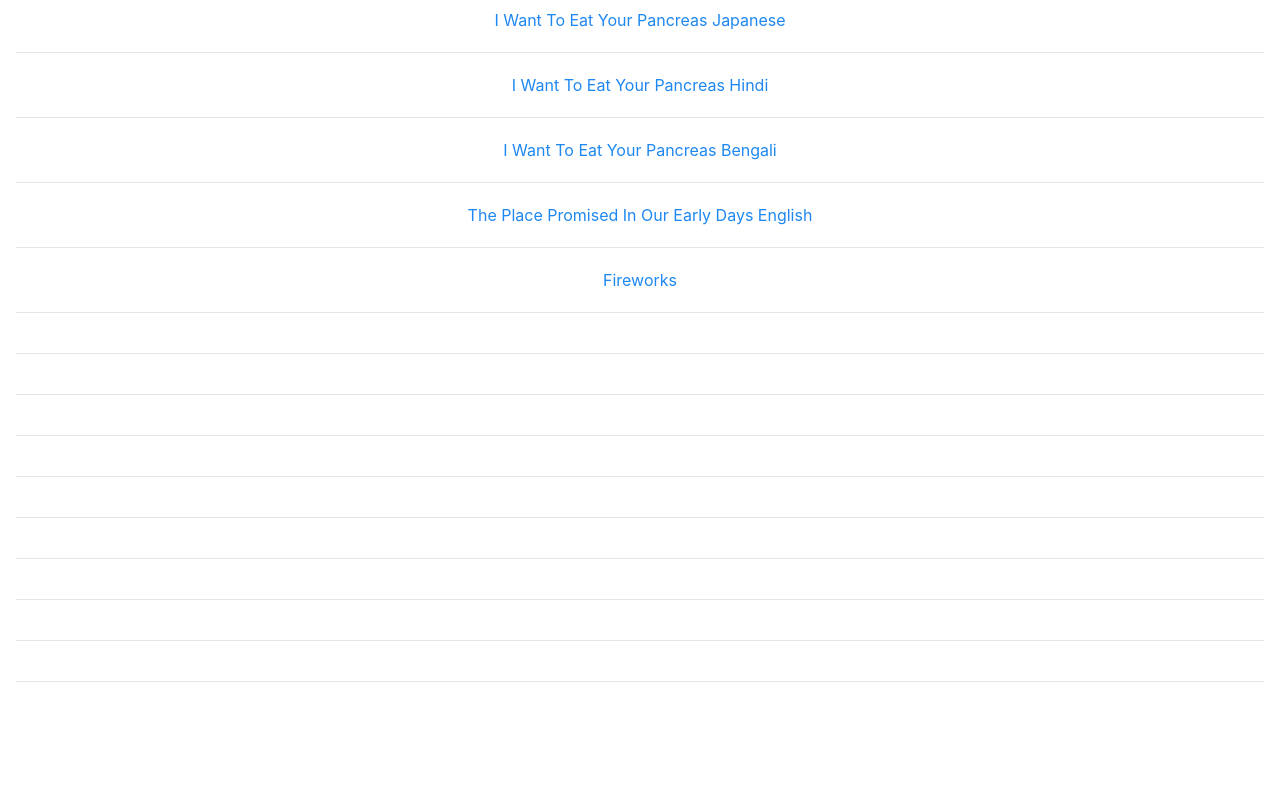
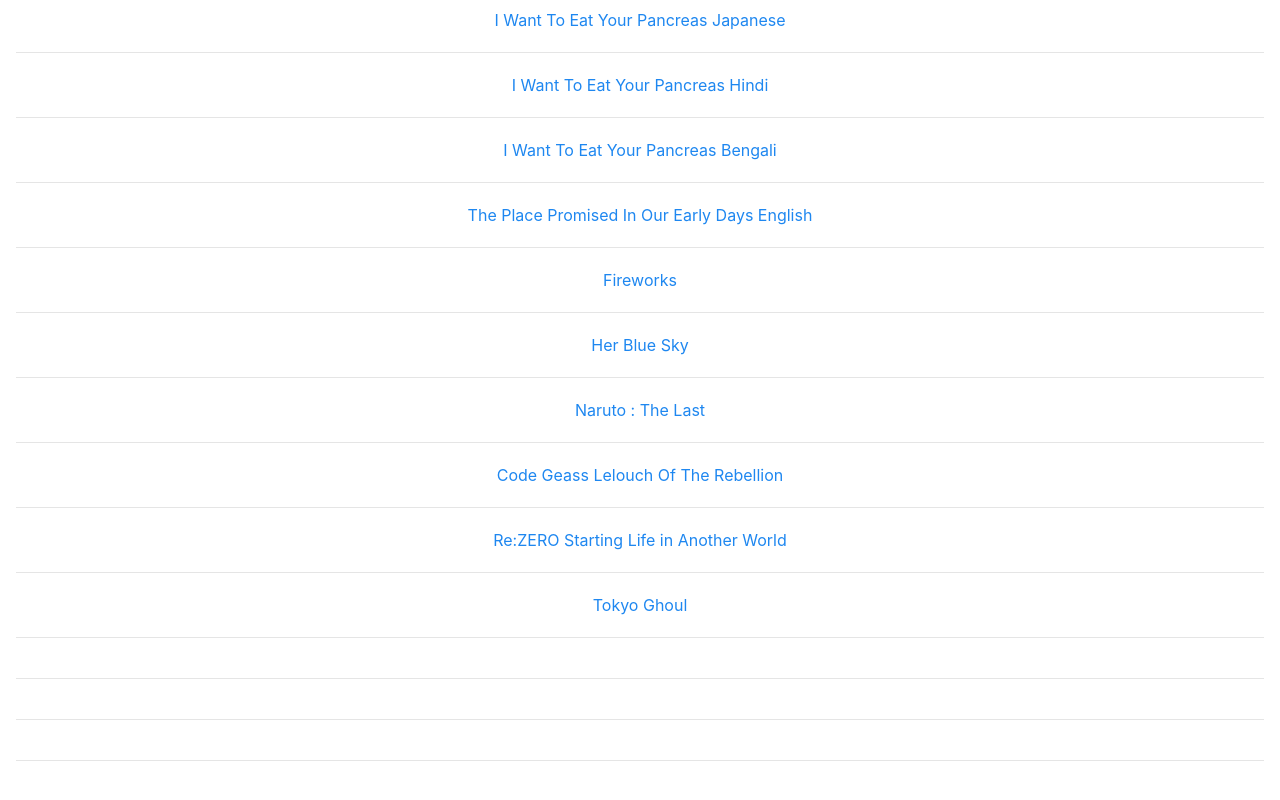
Before and after one commit to n-ce/YTFLIX, a plain HTML site: page Categories/Anime.html in a window 1280 px wide. Shown: the part 987-1787 px from the top of the page. Before the commit the page ends 1689 px from the top, so only its background shows below. Drawn offline with nearby package versions, Linux system fonts and the light colour scheme.

Commit message:
notification

```diff
--- a/Categories/Anime.html
+++ b/Categories/Anime.html
@@ -16,11 +16,11 @@
         <li><a href="https://www.youtube.com/watch?v=So75upU3WWA">I Want To Eat Your Pancreas Bengali</li>
         <li><a href="https://www.youtube.com/watch?v=8VDz9M1dp0w">The Place Promised In Our Early Days English</li>
         <li><a href="https://www.youtube.com/watch?v=9ZNZxaf3pWA">Fireworks</li>
-        <li><a href=""></li>
-        <li><a href=""></li>
-        <li><a href=""></li>
-        <li><a href=""></li>
-        <li><a href=""></li>
+        <li><a href="https://www.youtube.com/watch?v=1-sCHskE8R8">Her Blue Sky</li>
+        <li><a href="https://www.youtube.com/watch?v=kMfY7l8E7qQ">Naruto : The Last</li>
+        <li><a href="https://www.youtube.com/playlist?list=PLxSscENEp7JjAnuR364t-jBwsAaVxuFI-">Code Geass Lelouch Of The Rebellion</li>
+        <li><a href="https://www.youtube.com/playlist?list=PLwLSw1_eDZl0_movujO4K0xYOAG9soPjH">Re:ZERO Starting Life in Another World</li>
+        <li><a href="https://www.youtube.com/playlist?list=PLFGTFEvs67k7ILLqU7ASNKM9EXnXcc88H">Tokyo Ghoul</li>
         <li><a href=""></li>
         <li><a href=""></li>
         <li><a href=""></li>
```
Also changed, not shown: Categories/English.html (+1 -1 lines), Index.html (+1 -1 lines).
